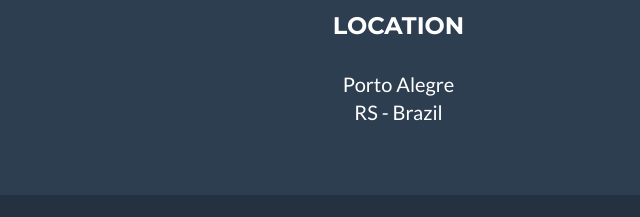
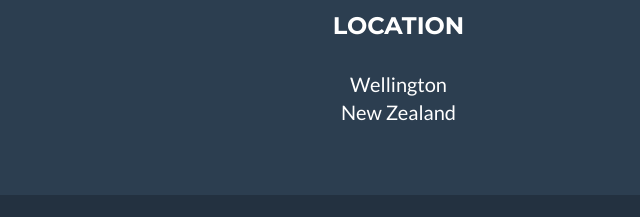
Before and after one commit to augustobott/augustobott.github.io, a website: page index.html in a window 1280 px wide. Shown: the part 2850-3067 px from the top of the page, 59-699 px from the left. Drawn offline with nearby package versions, Linux system fonts and the light colour scheme.

Commit message:
Update index.html

```diff
--- a/index.html
+++ b/index.html
@@ -268,8 +268,8 @@
                 <div class="row">
                     <div class="footer-col col-md-6">
                         <h3>Location</h3>
-                        <p>Porto Alegre
-                            <br>RS - Brazil</p>
+                        <p>Wellington
+                            <br>New Zealand</p>
                     </div>
                     <div class="footer-col col-md-6">
                         <h3>Around the Web</h3>
```
